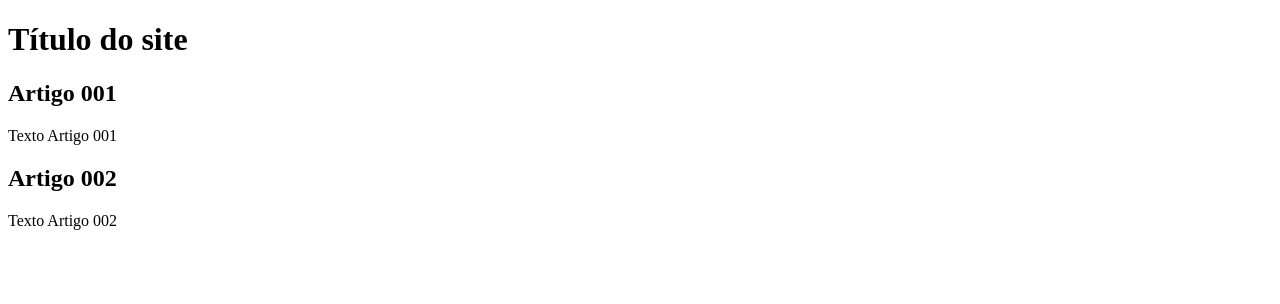
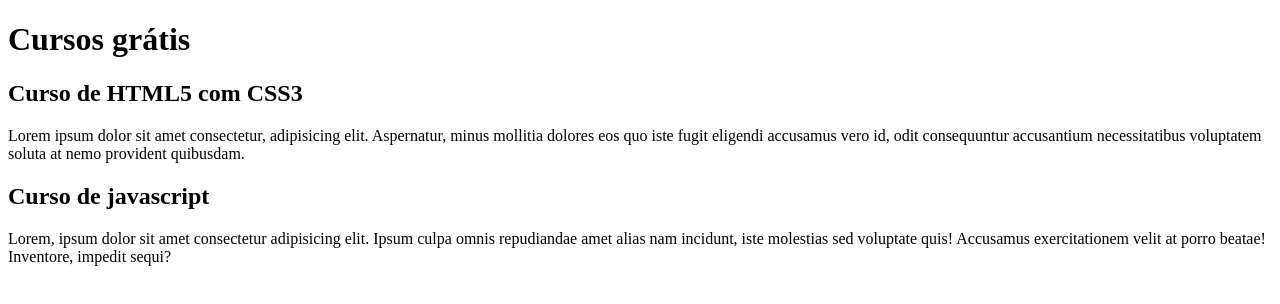
Before and after one commit to vinigrii/Projeto-site, a plain HTML site: page index.html in a window 1280 px wide. Drawn offline with Linux system fonts and the light colour scheme.

Commit message:
Comecei a escrever o conteúdo

```diff
--- a/index.html
+++ b/index.html
@@ -3,20 +3,20 @@
 <head>
     <meta charset="UTF-8">
     <meta name="viewport" content="width=device-width, initial-scale=1.0">
-    <title>Título do site</title>
+    <title>Cursos grátis</title>
 </head>
 <body>
     <main>
         <header>
-            <h1>Título do site</h1>
+            <h1>Cursos grátis</h1>
         </header>
         <article>
-            <h2>Artigo 001</h2>
-            <p>Texto Artigo 001</p>
+            <h2>Curso de HTML5 com CSS3</h2>
+            <p>Lorem ipsum dolor sit amet consectetur, adipisicing elit. Aspernatur, minus mollitia dolores eos quo iste fugit eligendi accusamus vero id, odit consequuntur accusantium necessitatibus voluptatem soluta at nemo provident quibusdam.</p>
         </article>
         <article>
-            <h2>Artigo 002</h2>
-            <p>Texto Artigo 002</p>
+            <h2>Curso de javascript</h2>
+            <p>Lorem, ipsum dolor sit amet consectetur adipisicing elit. Ipsum culpa omnis repudiandae amet alias nam incidunt, iste molestias sed voluptate quis! Accusamus exercitationem velit at porro beatae! Inventore, impedit sequi?</p>
         </article>
     </main>
 </body>
```
